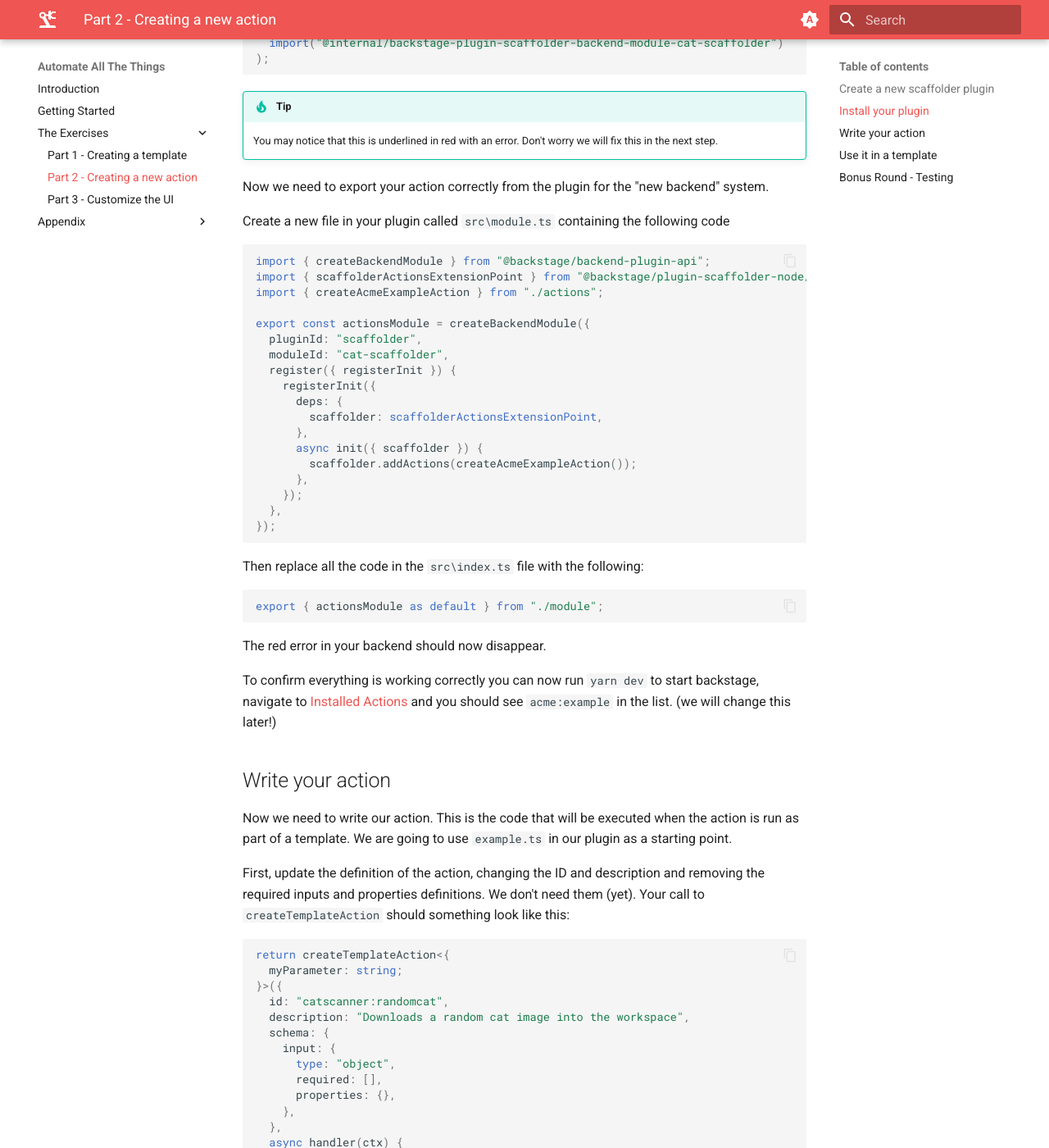
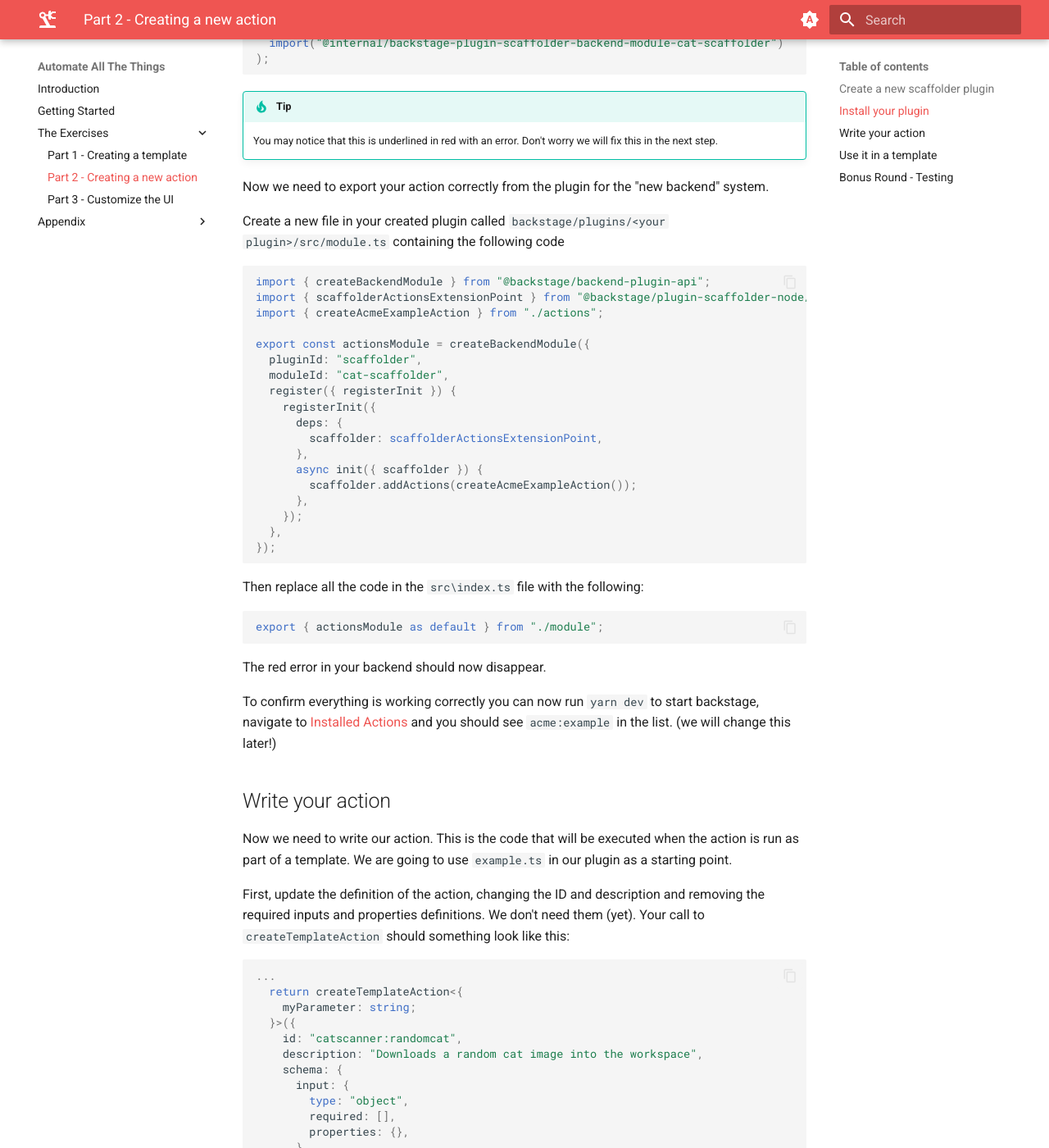
Before and after one commit to philips-labs/automation-workshop, an MkDocs documentation site: the page built from docs/part-2.md, in a window 1280 px wide and 1400 px high, scrolled down 1441 px. Shown: the whole window at 82% size. Built offline with MkDocs 1.6.1 and Material for MkDocs 9.7.7, drawn with Linux system fonts in a browser that asks for light colours.

Commit message:
docs: Add outcome and tiny adjustments part 2

````diff
--- a/docs/part-2.md
+++ b/docs/part-2.md
@@ -73,7 +73,7 @@ backend.add(
 Now we need to export your action correctly from the plugin for the "new
 backend" system.
 
-Create a new file in your plugin called `src\module.ts` containing the following
+Create a new file in your created plugin called `backstage/plugins/<your plugin>/src/module.ts` containing the following
 code
 
 ```typescript
@@ -120,26 +120,28 @@ removing the required inputs and properties definitions. We don't need them
 (yet). Your call to `createTemplateAction` should something look like this:
 
 ```typescript
-return createTemplateAction<{
-  myParameter: string;
-}>({
-  id: "catscanner:randomcat",
-  description: "Downloads a random cat image into the workspace",
-  schema: {
-    input: {
-      type: "object",
-      required: [],
-      properties: {},
+...
+  return createTemplateAction<{
+    myParameter: string;
+  }>({
+    id: "catscanner:randomcat",
+    description: "Downloads a random cat image into the workspace",
+    schema: {
+      input: {
+        type: "object",
+        required: [],
+        properties: {},
+      },
     },
-  },
-  async handler(ctx) {
-    ctx.logger.info(
-      `Running example template with parameters: ${ctx.input.myParameter}`
-    );
+    async handler(ctx) {
+      ctx.logger.info(
+        `Running example template with parameters: ${ctx.input.myParameter}`
+      );
 
-    await new Promise((resolve) => setTimeout(resolve, 1000));
-  },
-});
+      await new Promise((resolve) => setTimeout(resolve, 1000));
+    },
+  });
+...
 ```
 
 Now need to implement the action code in the `handler` function in
@@ -176,6 +178,12 @@ with a repo that has a single cat image in it.
 
 !!! tip "Don't forget to refresh your template!"
 
+??? tip "Hint"
+
+    Ensure you place the steps in the correct order. After running the automation you should see all the setps executed as well a link to the newly created repository.
+
+    ![Cat scanner repo with image](./assets/part_2_cat_scanner_repo.png)
+
 ## Bonus Round - Testing
 
 If you have not already you should try writing unit test for your new action
````
Also changed, not shown: docs/assets/part_2_cat_scanner_repo.png (added).
